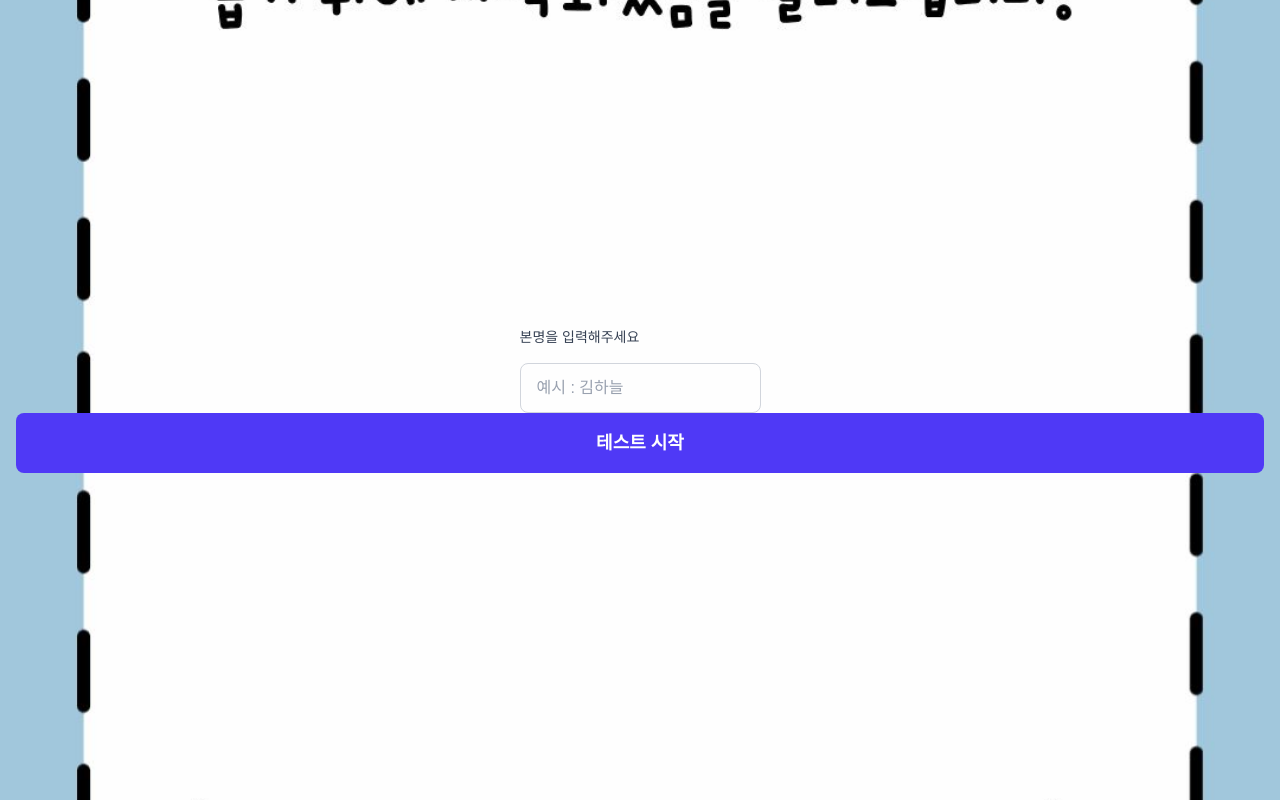
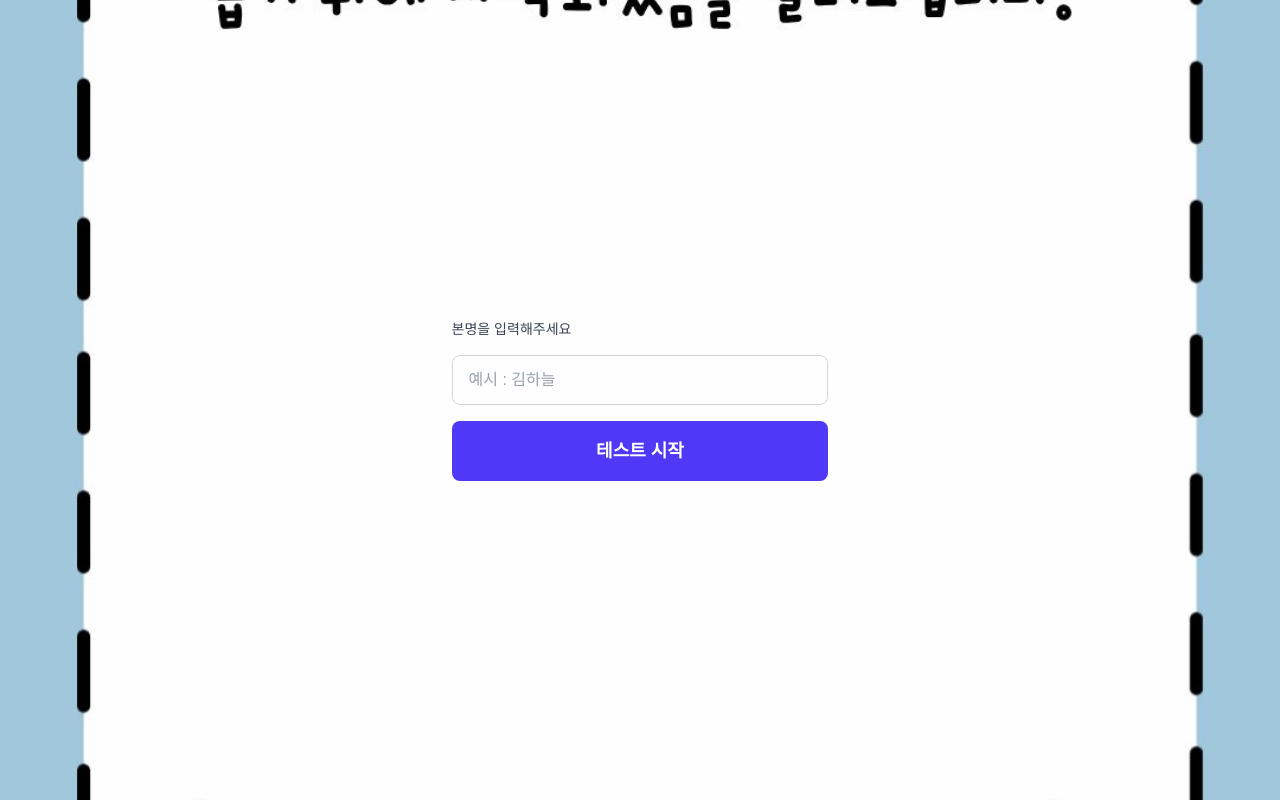
Before and after one commit to sky5kim0918/sgiyouthtest, a Next.js app: page / in a window 1280 px wide. Built offline with nearby package versions, Linux system fonts and the light colour scheme.

Commit message:
Update project files

```diff
--- a/src/app/page.tsx
+++ b/src/app/page.tsx
@@ -96,13 +96,14 @@ export default function Home() {
               placeholder="예시 : 김하늘"
               className="w-full rounded-lg border border-gray-300 px-4 py-3 text-gray-900 placeholder-gray-400 focus:border-indigo-500 focus:outline-none focus:ring-2 focus:ring-indigo-200"
             />
-          </div>
-          <button
+            <button
             onClick={handleStart}
             className="w-full rounded-lg bg-indigo-600 px-6 py-4 text-lg font-semibold text-white transition-colors hover:bg-indigo-700 focus:outline-none focus:ring-2 focus:ring-indigo-500 focus:ring-offset-2"
           >
             테스트 시작
           </button>
+          </div>
+
 
       </div>
     </div>
```
